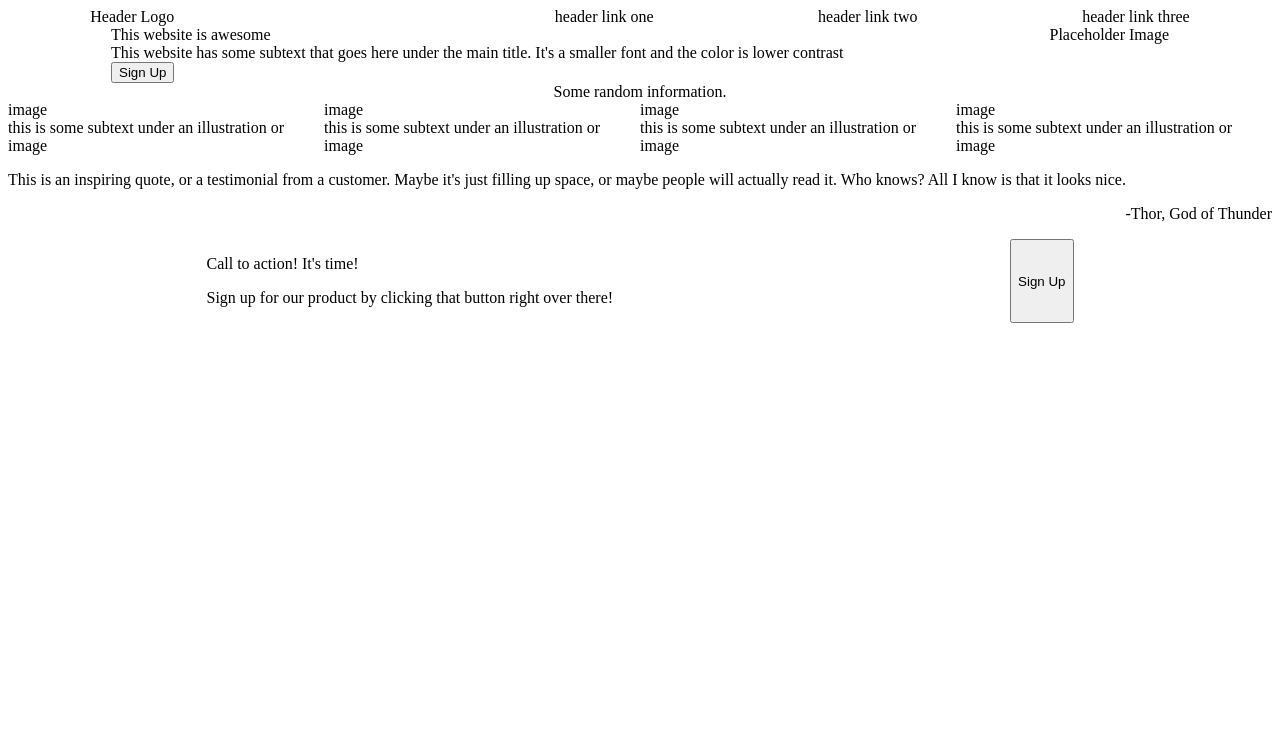
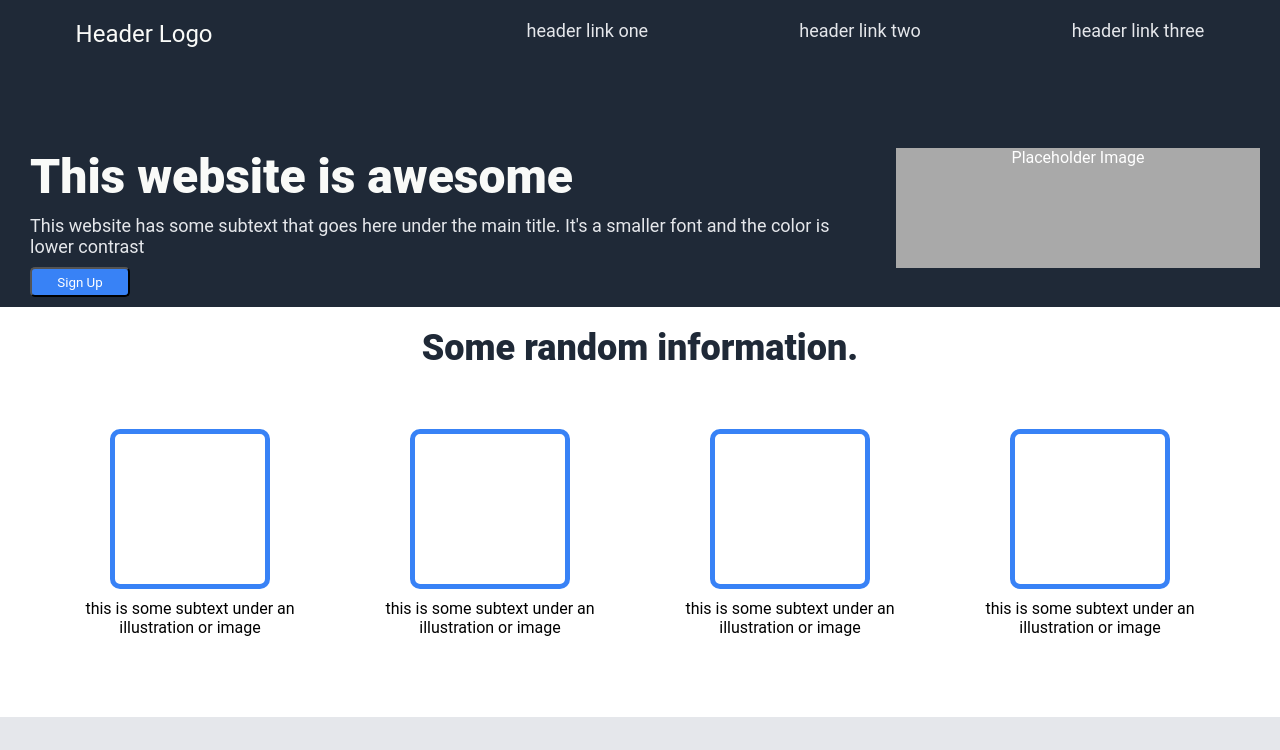
Before and after one commit to falblambiz/landing-page, a plain HTML site: page index.html in a window 1280 px wide. Shown: the top 750 px of the page. Drawn offline with Linux system fonts and the light colour scheme.

Commit message:
Styles all landing page layout with CSS

```diff
--- a/index.html
+++ b/index.html
@@ -14,8 +14,8 @@
         </div>
         <div class="call-to-action-top">
             <div class="action-banner">
-                <div>This website is awesome</div>
-                <div>This website has some subtext that goes here under the main title. It's a smaller font and the color is lower contrast</div>
+                <div class="hero-main-text">This website is awesome</div>
+                <div class="hero-subtext">This website has some subtext that goes here under the main title. It's a smaller font and the color is lower contrast</div>
                 <button class="top-sign-up-button">Sign Up</button>
             </div>
             <div class="main-image">Placeholder Image</div>
@@ -24,19 +24,19 @@
             <div class="random-information-title">Some random information.</div>
             <div class="illustrations">
                 <div class="illustration">
-                    <div class="image-box">image</div>
+                    <div class="image-box"></div>
                     <div class="subtext">this is some subtext under an illustration or image</div>
                 </div>
                 <div class="illustration">
-                    <div class="image-box">image</div>
+                    <div class="image-box"></div>
                     <div class="subtext">this is some subtext under an illustration or image</div>
                 </div>
                 <div class="illustration">
-                    <div class="image-box">image</div>
+                    <div class="image-box"></div>
                     <div class="subtext">this is some subtext under an illustration or image</div>
                 </div>
                 <div class="illustration">
-                    <div class="image-box">image</div>
+                    <div class="image-box"></div>
                     <div class="subtext">this is some subtext under an illustration or image</div>
                 </div>
             </div>
@@ -58,6 +58,9 @@
             </div>
             <button class="bottom-sign-up-button">Sign Up</button>
         </div>
+        <div class="footer">
+            <p>Copyright</p>
+        </div>
     </div>
 
 </body></html>
--- a/style.css
+++ b/style.css
@@ -1,49 +1,165 @@
 * {
     box-sizing: border-box;
+    font-family: 'Roboto', sans-serif;
 }
 
 .landing-page{
     display: flex;
     flex-direction: column;
+
+}
+
+body {
+    margin: 0;
 }
 
 .hero {
     display: flex;
     justify-content: space-around;
+    background-color: #1f2937;
+    padding-bottom: 100px;
+    padding-top: 20px;
 }
 
 .logo {
     width: 300px;
+    font-size: 24px;
+    color: #f9faf8;
+}
+
+.link {
+    font-size: 18px;
+    color: #e5e7eb;
 }
 
 .call-to-action-top {
     display: flex;
     justify-content: space-around;
+    background-color: #1f2937;
+    gap: 30px;
+}
+
+.action-banner {
+    display: flex;
+    flex-direction: column;
+    justify-content: space-around;
+    align-items:start;
+    padding-left: 30px;
+}
+
+.hero-main-text {
+    font-size: 48px;
+    color: #f9faf8;
+    font-weight: 900;
+    padding-bottom: 10px;
+}
+
+.hero-subtext {
+    font-size: 18px;
+    color: #e5e7eb;
+    padding-bottom: 10px;
+}
+
+.main-image {
+    color: white;
+    text-align: center;
+    width: 400px;
+    height: 120px;
+    background-color: darkgray;
+    margin: 0 auto;
+    margin-right: 20px;
+}
+
+.top-sign-up-button {
+    background-color: #3882F6;
+    border-radius: 5px;
+    color: white;
+    height: 30px;
+    width: 100px;
+    margin-bottom: 10px;
 }
 
 .random-information {
     display: flex;
     flex-direction: column;
+    padding-top: 20px;
+    padding-bottom: 80px;
+    background-color: white;
 }
 
 .illustrations {
+    padding-top: 60px;
+    padding-left: 40px;
+    padding-right: 40px;
     display: flex;
-    justify-content: space-around;
+    justify-content: center;
+    align-items: center;
+}
+
+.image-box {
+    border: 5px solid #3882F6;
+    border-radius: 10px;
+    height: 160px;
+    width: 160px;
+    margin: 0 auto;
+
+}
+
+.subtext {
+    text-align: center;
+    padding-top: 10px;
+    padding-left: 20px;
+    padding-right: 20px;
 }
 
 .random-information-title {
     text-align: center;
+    font-size: 36px;
+    color: #1f2937;
+    font-weight: 900;
+}
+
+.quote {
+    background-color: #e5e7eb;
+    padding-left: 80px;
+    padding-right: 80px;
 }
 
 .quote-content {
     text-align: justify;
+    font-size: 36px;
+    font-weight: lighter;
+    font-style: italic;
+    color: #1f2937;
 }
 
 .quote-author {
     text-align: right;
+    font-weight: bold;
 }
 
 .call-to-action-bottom {
     display: flex;
     justify-content: space-around;
+    background-color: #3882F6;
+    color: white;
+    margin: 100px;
+    border-radius: 5px;
 }
+
+.bottom-sign-up-button {
+    background-color: #3882F6;
+    color: white;
+    border: 1px solid white;
+    height: 30px;
+    width: 100px;
+    margin: auto 0;
+    border-radius: 5px;
+
+}
+
+.footer {
+    background-color: #1f2937;
+    color: white;
+    text-align: center;
+}
```
